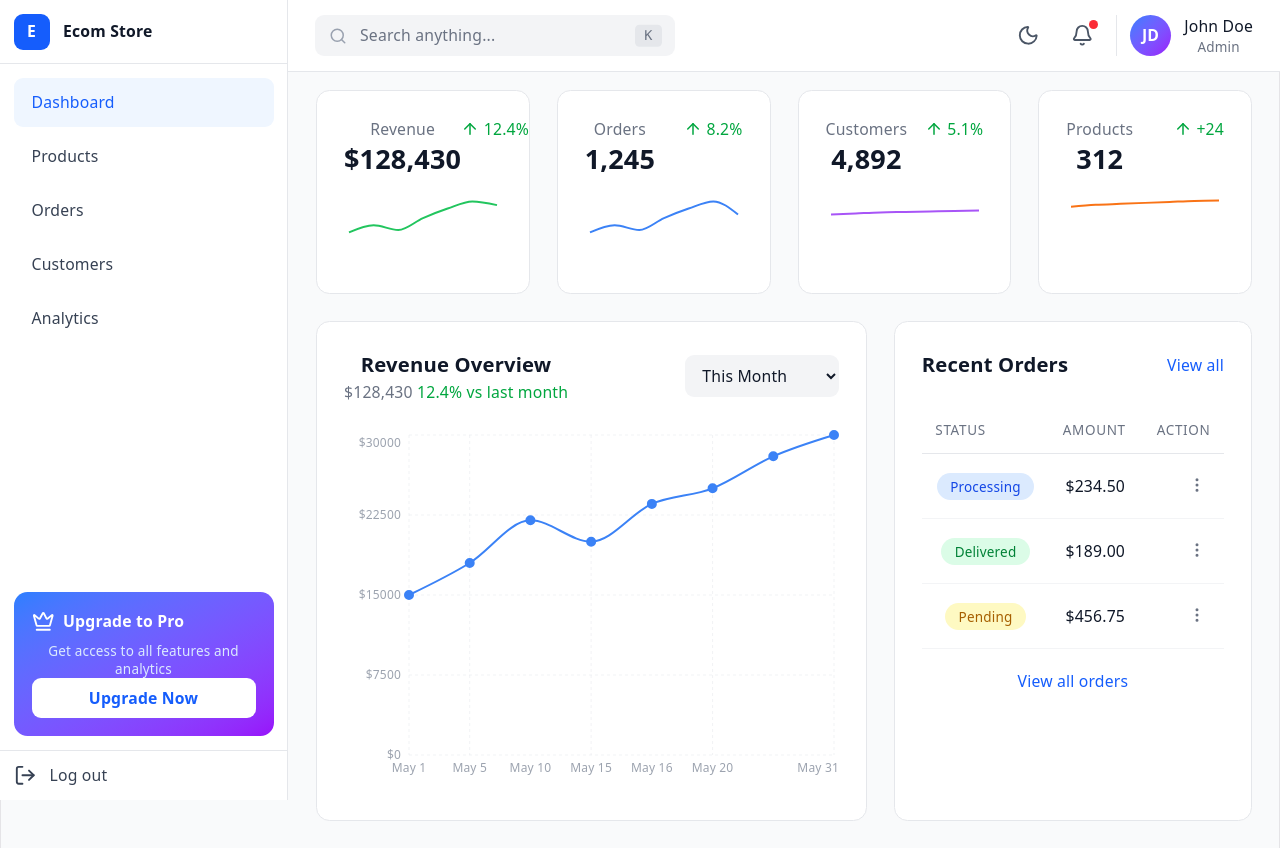
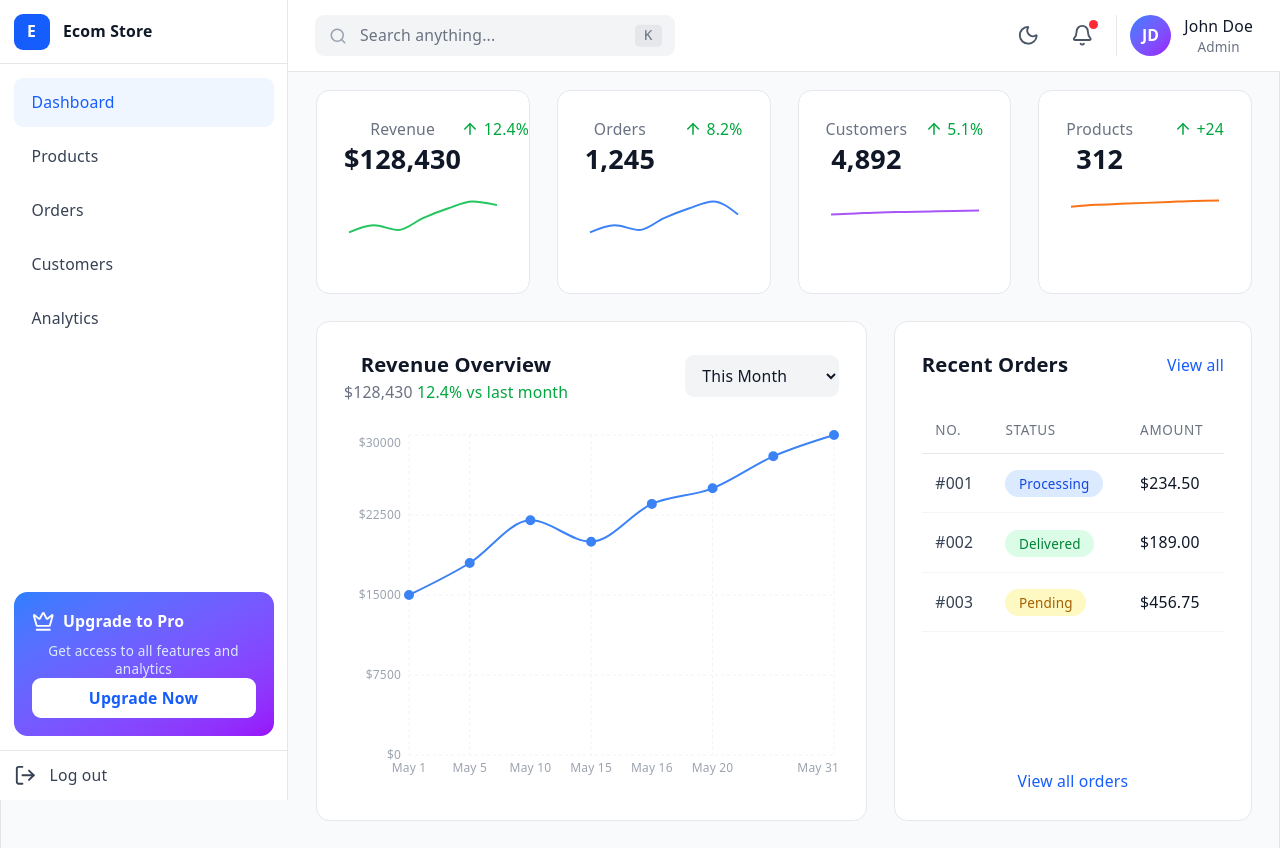
Before and after one commit to s-eo/ecommerce-dashboard, a React (Vite) app: page / in a window 1280 px wide. Built offline with nearby package versions, Linux system fonts and the light colour scheme.

Commit message:
Get data from fake API. Use tanstack query

```diff
--- a/src/App.tsx
+++ b/src/App.tsx
@@ -1,5 +1,9 @@
 import { useState } from 'react';
 import { BrowserRouter, Routes, Route } from 'react-router-dom';
+import {
+  QueryClient,
+  QueryClientProvider,
+} from '@tanstack/react-query';
 import Sidebar from './components/Layout/Sidebar';
 import TopBar from './components/Layout/TopBar';
 import Dashboard from './pages/Dashboard';
@@ -11,6 +15,8 @@ import Analytics from './pages/Analytics';
 import Marketing from './pages/Marketing';
 import Settings from './pages/Settings';
 
+const queryClient = new QueryClient()
+
 function App() {
   const [isSidebarOpen, setIsSidebarOpen] = useState(false);
 
@@ -18,7 +24,8 @@ function App() {
 
   return (
     <BrowserRouter>
-      <div className="min-h-screen bg-gray-50 dark:bg-gray-950">
+      <QueryClientProvider client={queryClient}>
+        <div className="min-h-screen bg-gray-50 dark:bg-gray-950">
         <Sidebar isOpen={isSidebarOpen} onClose={() => setIsSidebarOpen(false)} />
         <div className="xl:ml-64 transition-all duration-300">
           <TopBar onMenuClick={toggleSidebar} />
@@ -34,6 +41,7 @@ function App() {
           </Routes>
         </div>
       </div>
+      </QueryClientProvider>
     </BrowserRouter>
   );
 }
--- a/src/components/Dashboard/RecentOrders.tsx
+++ b/src/components/Dashboard/RecentOrders.tsx
@@ -1,4 +1,3 @@
-import { MoreVertical } from 'lucide-react';
 import {
   createColumnHelper,
   flexRender,
@@ -49,7 +48,7 @@ const columns = [
     },
   }),
   columnHelper.accessor('orderNumber', {
-    header: 'Order No.',
+    header: 'No.',
     cell: (info) => info.getValue(),
   }),
   columnHelper.accessor('date', {
@@ -75,17 +74,8 @@ const columns = [
       </span>
     ),
   }),
-  columnHelper.display({
-    id: 'action',
-    header: 'Action',
-    cell: () => (
-      <button className="p-1 hover:bg-gray-100 dark:hover:bg-gray-700 rounded-lg transition-colors">
-        <MoreVertical className="w-4 h-4 text-gray-500" />
-      </button>
-    ),
-  }),
 ];
-const hiddenColumns = ['orderNumber', 'date', 'customer'];
+const hiddenColumns = ['date', 'customer'];
 
 export default function RecentOrders({ orders }: RecentOrdersProps) {
   const table = useReactTable({
@@ -95,7 +85,7 @@ export default function RecentOrders({ orders }: RecentOrdersProps) {
   });
 
   return (
-    <div className="@container h-full bg-white dark:bg-gray-900 rounded-xl p-6 border border-gray-200 dark:border-gray-800">
+    <div className="@container h-full flex flex-col bg-white dark:bg-gray-900 rounded-xl p-6 border border-gray-200 dark:border-gray-800">
       <div className="flex items-center justify-between mb-6">
         <h3 className="text-md lg:text-lg font-semibold text-gray-900 dark:text-white">Recent Orders</h3>
         <button className="text-xs lg:text-sm text-blue-600 dark:text-blue-400 hover:underline font-medium">
@@ -103,7 +93,7 @@ export default function RecentOrders({ orders }: RecentOrdersProps) {
         </button>
       </div>
       <div className="overflow-x-auto">
-        <table className="w-full">
+        <table className="w-full text-left">
           <thead>
             {table.getHeaderGroups().map((headerGroup) => (
               <tr key={headerGroup.id} className="border-b border-gray-200 dark:border-gray-800">
@@ -111,8 +101,6 @@ export default function RecentOrders({ orders }: RecentOrdersProps) {
                   <th
                     key={header.id}
                     className={`text-left py-3 px-3 text-xs lg:text-xs font-medium text-gray-500 dark:text-gray-400 uppercase tracking-wider whitespace-nowrap ${
-                      header.id === 'action' ? 'text-right' : ''
-                    } ${
                       hiddenColumns.includes(header.id) ? '@max-2xl:hidden' : ''
                     }`}
                   >
@@ -134,8 +122,6 @@ export default function RecentOrders({ orders }: RecentOrdersProps) {
                   <td
                     key={cell.id}
                     className={`py-4 px-3 text-sm text-gray-700 dark:text-gray-300 whitespace-nowrap ${
-                      cell.column.id === 'action' ? 'text-right' : ''
-                    }${
                       hiddenColumns.includes(cell.column.id) ? '@max-2xl:hidden' : ''
                     }`}
                   >
@@ -147,7 +133,7 @@ export default function RecentOrders({ orders }: RecentOrdersProps) {
           </tbody>
         </table>
       </div>
-      <div className="mt-4 text-center">
+      <div className="mt-auto text-center">
         <button className="text-sm text-blue-600 dark:text-blue-400 hover:underline font-medium">
           View all orders
         </button>
--- a/src/pages/Dashboard.tsx
+++ b/src/pages/Dashboard.tsx
@@ -82,7 +82,7 @@ export default function Dashboard() {
     {
       id: '1',
       customer: { name: 'Alice Johnson', avatar: 'AJ' },
-      orderNumber: '#ORD-001',
+      orderNumber: '#001',
       date: 'May 16, 2024',
       status: 'Processing' as const,
       amount: '$234.50',
@@ -90,7 +90,7 @@ export default function Dashboard() {
     {
       id: '2',
       customer: { name: 'Bob Smith', avatar: 'BS' },
-      orderNumber: '#ORD-002',
+      orderNumber: '#002',
       date: 'May 15, 2024',
       status: 'Delivered' as const,
       amount: '$189.00',
@@ -98,7 +98,7 @@ export default function Dashboard() {
     {
       id: '3',
       customer: { name: 'Carol White', avatar: 'CW' },
-      orderNumber: '#ORD-003',
+      orderNumber: '#003',
       date: 'May 14, 2024',
       status: 'Pending' as const,
       amount: '$456.75',
@@ -106,7 +106,7 @@ export default function Dashboard() {
     {
       id: '4',
       customer: { name: 'David Brown', avatar: 'DB' },
-      orderNumber: '#ORD-004',
+      orderNumber: '#004',
       date: 'May 13, 2024',
       status: 'Delivered' as const,
       amount: '$123.25',
@@ -114,7 +114,7 @@ export default function Dashboard() {
     {
       id: '5',
       customer: { name: 'Eva Martinez', avatar: 'EM' },
-      orderNumber: '#ORD-005',
+      orderNumber: '#005',
       date: 'May 12, 2024',
       status: 'Cancelled' as const,
       amount: '$789.00',
--- a/src/pages/Products.tsx
+++ b/src/pages/Products.tsx
@@ -5,6 +5,12 @@ import {
   getCoreRowModel,
   useReactTable,
 } from '@tanstack/react-table';
+import {useQuery} from '@tanstack/react-query';
+import {useMemo} from "react";
+
+const PRODUCTS_API_URL = 'https://fakestoreapi.com/products';
+
+type ProductStatus = 'In Stock' | 'Out of Stock' | 'Low Stock';
 
 interface Product {
   id: number;
@@ -13,11 +19,7 @@ interface Product {
   description: string;
   category: string;
   image: string;
-  sku?: string;
-  stock?: number;
-  status?: 'In Stock' | 'Out of Stock' | 'Low Stock';
-  sales?: number;
-  created?: string;
+  status?: ProductStatus;
 }
 
 const statusColors = {
@@ -41,11 +43,8 @@ const columns = [
             className="w-10 h-10 rounded-lg object-cover"
           />
           <div>
-            <span className="text-sm font-medium text-gray-900 dark:text-white block">
+            <span className="text-sm font-medium text-gray-900 dark:text-white block max-w-[200px] overflow-hidden text-ellipsis">
               {product.title}
-            </span>
-            <span className="text-xs text-gray-500 dark:text-gray-400">
-              ID: {product.id}
             </span>
           </div>
         </div>
@@ -60,27 +59,11 @@ const columns = [
       </span>
     ),
   }),
-  columnHelper.accessor('sku', {
-    header: 'SKU',
-    cell: (info) => (
-      <span className="text-sm text-gray-700 dark:text-gray-300">
-        {info.getValue() || `SKU-${info.row.original.id}`}
-      </span>
-    ),
-  }),
   columnHelper.accessor('price', {
     header: 'Price',
     cell: (info) => (
       <span className="text-sm font-medium text-gray-900 dark:text-white">
         ${info.getValue().toFixed(2)}
-      </span>
-    ),
-  }),
-  columnHelper.accessor('stock', {
-    header: 'Stock',
-    cell: (info) => (
-      <span className="text-sm text-gray-700 dark:text-gray-300">
-        {info.getValue() ?? 0}
       </span>
     ),
   }),
@@ -95,22 +78,6 @@ const columns = [
       );
     },
   }),
-  columnHelper.accessor('sales', {
-    header: 'Sales',
-    cell: (info) => (
-      <span className="text-sm text-gray-700 dark:text-gray-300">
-        {info.getValue() ?? 0}
-      </span>
-    ),
-  }),
-  columnHelper.accessor('created', {
-    header: 'Created',
-    cell: (info) => (
-      <span className="text-sm text-gray-700 dark:text-gray-300">
-        {info.getValue() || 'May 16, 2024'}
-      </span>
-    ),
-  }),
   columnHelper.display({
     id: 'action',
     header: 'Actions',
@@ -122,95 +89,64 @@ const columns = [
   }),
 ];
 
-const hiddenColumns = ['sku', 'stock', 'status', 'sales', 'created'];
+const hiddenColumns = ['status'];
+
+const generateStatus = (): ProductStatus => {
+  const statuses: ProductStatus[] = ['In Stock', 'Out of Stock', 'Low Stock'];
+  return statuses[Math.floor(Math.random() * statuses.length)];
+};
+
+const appendStatus = (products: Product[]): Product[] => {
+  if (Array.isArray(products)) {
+    return products.map((product) => ({
+      ...product,
+      status: generateStatus(),
+    }));
+  }
+
+  return products;
+};
 
 export default function Products() {
-  const productsData: Product[] = [
-    {
-      id: 1,
-      title: 'Wireless Headphones',
-      price: 129.99,
-      description: 'High-quality wireless headphones with noise cancellation',
-      category: 'Electronics',
-      image: 'https://images.unsplash.com/photo-1505740420928-5e560c06d30e?w=100&h=100&fit=crop',
-      sku: 'WH-001',
-      stock: 45,
-      status: 'In Stock',
-      sales: 234,
-      created: 'May 16, 2024',
-    },
-    {
-      id: 2,
-      title: 'Smart Watch',
-      price: 299.99,
-      description: 'Feature-rich smartwatch with health tracking',
-      category: 'Electronics',
-      image: 'https://images.unsplash.com/photo-1523275335684-37898b6baf30?w=100&h=100&fit=crop',
-      sku: 'SW-002',
-      stock: 12,
-      status: 'Low Stock',
-      sales: 189,
-      created: 'May 15, 2024',
-    },
-    {
-      id: 3,
-      title: 'Running Shoes',
-      price: 89.99,
-      description: 'Comfortable running shoes for daily exercise',
-      category: 'Footwear',
-      image: 'https://images.unsplash.com/photo-1542291026-7eec264c27ff?w=100&h=100&fit=crop',
-      sku: 'RS-003',
-      stock: 0,
-      status: 'Out of Stock',
-      sales: 456,
-      created: 'May 14, 2024',
-    },
-    {
-      id: 4,
-      title: 'Laptop Backpack',
-      price: 49.99,
-      description: 'Durable backpack with laptop compartment',
-      category: 'Accessories',
-      image: 'https://images.unsplash.com/photo-1553062407-98eeb64c6a62?w=100&h=100&fit=crop',
-      sku: 'LB-004',
-      stock: 78,
-      status: 'In Stock',
-      sales: 123,
-      created: 'May 13, 2024',
-    },
-    {
-      id: 5,
-      title: 'Desk Lamp',
-      price: 34.99,
-      description: 'LED desk lamp with adjustable brightness',
-      category: 'Home',
-      image: 'https://images.unsplash.com/photo-1507473885765-e6ed057f782c?w=100&h=100&fit=crop',
-      sku: 'DL-005',
-      stock: 56,
-      status: 'In Stock',
-      sales: 789,
-      created: 'May 12, 2024',
-    },
-  ];
+  const { isPending, error, data } = useQuery({
+    queryKey: ['repoData'],
+    queryFn: () =>
+        fetch(PRODUCTS_API_URL).then((res) =>
+            res.json(),
+        ),
+  });
+
+  const productData: Product[] = useMemo(() => appendStatus(data), [data]);
 
   const table = useReactTable({
-    data: productsData,
+    data: productData,
     columns,
     getCoreRowModel: getCoreRowModel(),
   });
 
+  if (isPending) {
+    return 'Loading...'
+  } else if (error) {
+    return 'An error has occurred: ' + error.message;
+  } else {
     return (
-    <div className="p-6 pt-20">
+        <div className="px-6 pt-20">
           <div className="flex items-center justify-between mb-6">
-        <h1 className="text-2xl font-bold text-gray-900 dark:text-white">Products</h1>
-        <button className="bg-blue-600 hover:bg-blue-700 text-white px-4 py-2 rounded-lg text-sm font-medium transition-colors">
+            <div className="text-left">
+              <h2 className="text-2xl font-bold text-gray-900 dark:text-white">Products</h2>
+              <p className="text-sm text-gray-500 dark:text-gray-400">Manage and view your store products</p>
+            </div>
+            <button
+                className="bg-blue-600 hover:bg-blue-700 text-white px-4 py-2 rounded-lg text-sm font-medium transition-colors">
               Add Product
             </button>
           </div>
 
-      <div className="bg-white dark:bg-gray-900 rounded-xl border border-gray-200 dark:border-gray-800 overflow-hidden">
+
+          <div
+              className="bg-white dark:bg-gray-900 rounded-xl border border-gray-200 dark:border-gray-800 overflow-hidden mt-10">
             <div className="overflow-x-auto">
-          <table className="w-full">
+              <table className="w-full text-left">
                 <thead>
                 {table.getHeaderGroups().map((headerGroup) => (
                     <tr key={headerGroup.id} className="border-b border-gray-200 dark:border-gray-800">
@@ -258,3 +194,4 @@ export default function Products() {
         </div>
     );
   }
+}
```
Lines whose indentation alone changed are shown as unchanged.
